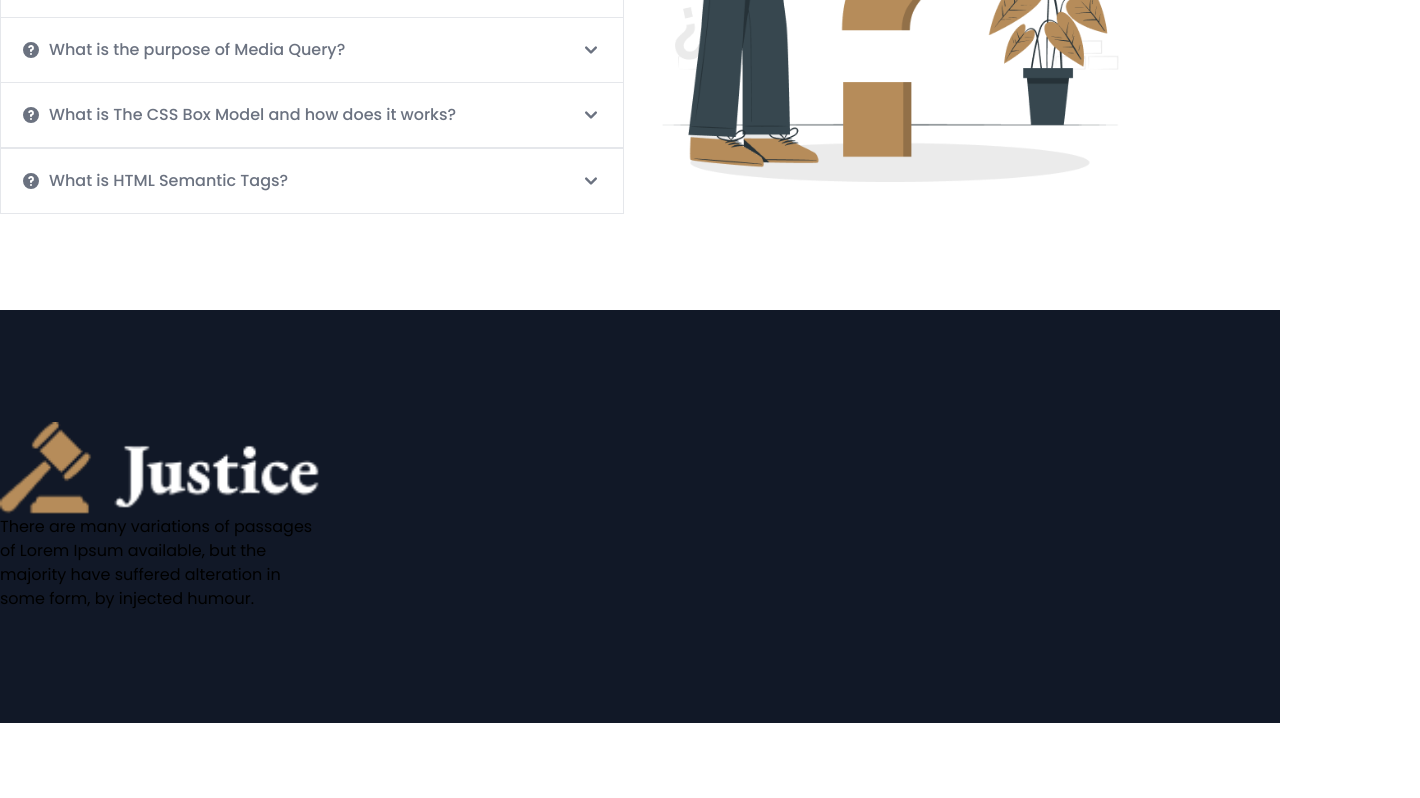
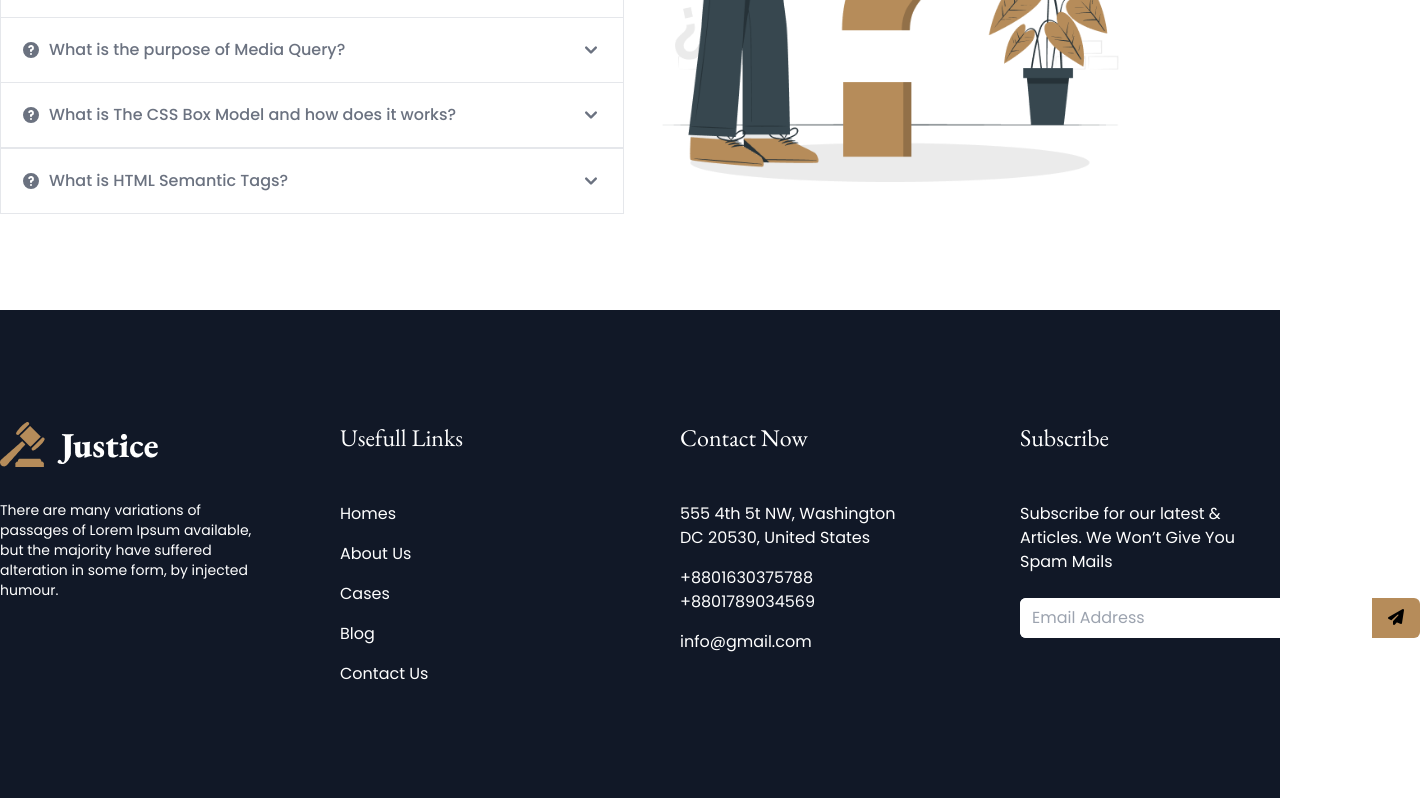
Before and after one commit to mahdi105/Project-C-Legal-House-Justice, a plain HTML site: page index.html in a window 1280 px wide. Shown: the part 3155-3953 px from the top of the page, 1420 px wide, since content can reach past the window. Before the commit the page ends 3878 px from the top, so only its background shows below. Drawn offline with nearby package versions, Linux system fonts and the light colour scheme.

Commit message:
Footer created and completed the Initial Site design. Optional section still in process

```diff
--- a/index.html
+++ b/index.html
@@ -514,15 +514,45 @@
         Footer
     ------------------------------------>
     <footer class="bg-gray-900">
-        <div class="container mx-auto py-28">
-            <section class="grid grid-cols-1 md:grid-cols-4">
-                <div class="flex flex-col">
-                    <img src="images/logo.png" alt="">
-                    <p>There are many variations of passages of Lorem Ipsum available, but the majority have suffered alteration in some form, by injected humour.</p>
+        <div class="container mx-auto py-14 md:py-28">
+            <section class="grid grid-cols-1 md:grid-cols-4 gap-20 px-2 md:px-0">
+                <div class="">
+                    <div class="flex mb-8">
+                        <img src="images/logo.png" alt="">
+                    </div>
+                    <p class="text-white text-sm">There are many variations of passages of Lorem Ipsum available, but the majority have suffered alteration in some form, by injected humour.</p>
                 </div>
-                <div></div>
-                <div></div>
-                <div></div>
+                <div>
+                    <h3 class="text-white font-['EB_Garamond'] mb-12 text-2xl">Usefull Links</h3>
+                    <ul class="flex flex-col gap-4">
+                        <li><a href="#" class="text-white">Homes</a></li>
+                        <li><a href="#" class="text-white">About Us</a></li>
+                        <li><a href="#" class="text-white">Cases</a></li>
+                        <li><a href="#" class="text-white">Blog</a></li>
+                        <li><a href="#" class="text-white">Contact Us</a></li>
+                    </ul>
+                </div>
+                <div>
+                    <h3 class="text-white font-['EB_Garamond'] mb-12 text-2xl">Contact Now</h3>
+                    <div class="mb-4">
+                        <p class="text-white">555 4th 5t NW, Washington<br> DC 20530, United States</p>
+                    </div>
+                    <ul class="mb-4">
+                        <li class="text-white">+8801630375788</li>
+                        <li class="text-white">+8801789034569</li>
+                    </ul>
+                    <div>
+                        <p class="text-white">info@gmail.com</p>
+                    </div>
+                </div>
+                <div>
+                    <h3 class="text-white font-['EB_Garamond'] mb-12 text-2xl">Subscribe</h3>
+                    <p class="text-white mb-6">Subscribe for our latest & Articles. We Won’t Give You Spam Mails</p>
+                    <form action="" class="bg-white rounded-md flex items-center justify-between w-10/12">
+                        <input type="email" name="" id="" placeholder="Email Address" class="border-0 mr-3 rounded-md">
+                        <button type="submit" class="bg-[#B68C5A] py-2 px-4 rounded-r-md"><i class="fas fa-paper-plane"></i></button>
+                    </form>
+                </div>
             </section>
         </div>
     </footer>
```
